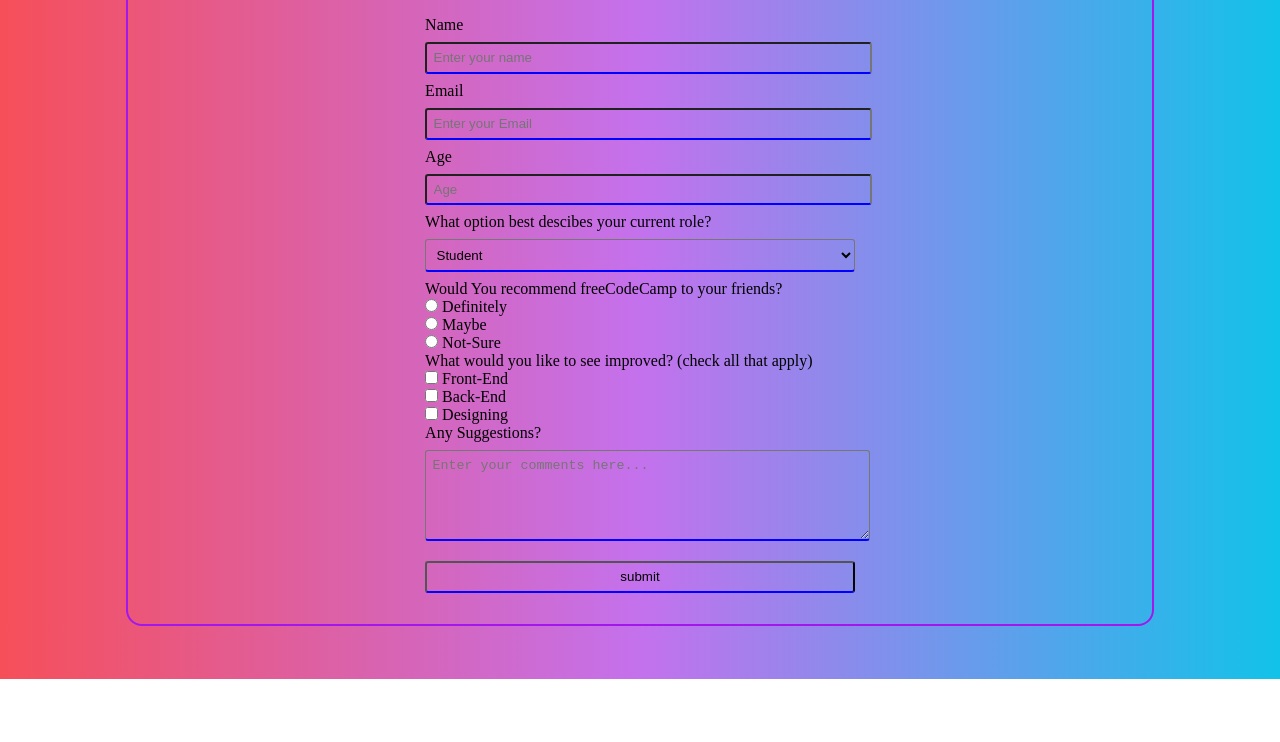
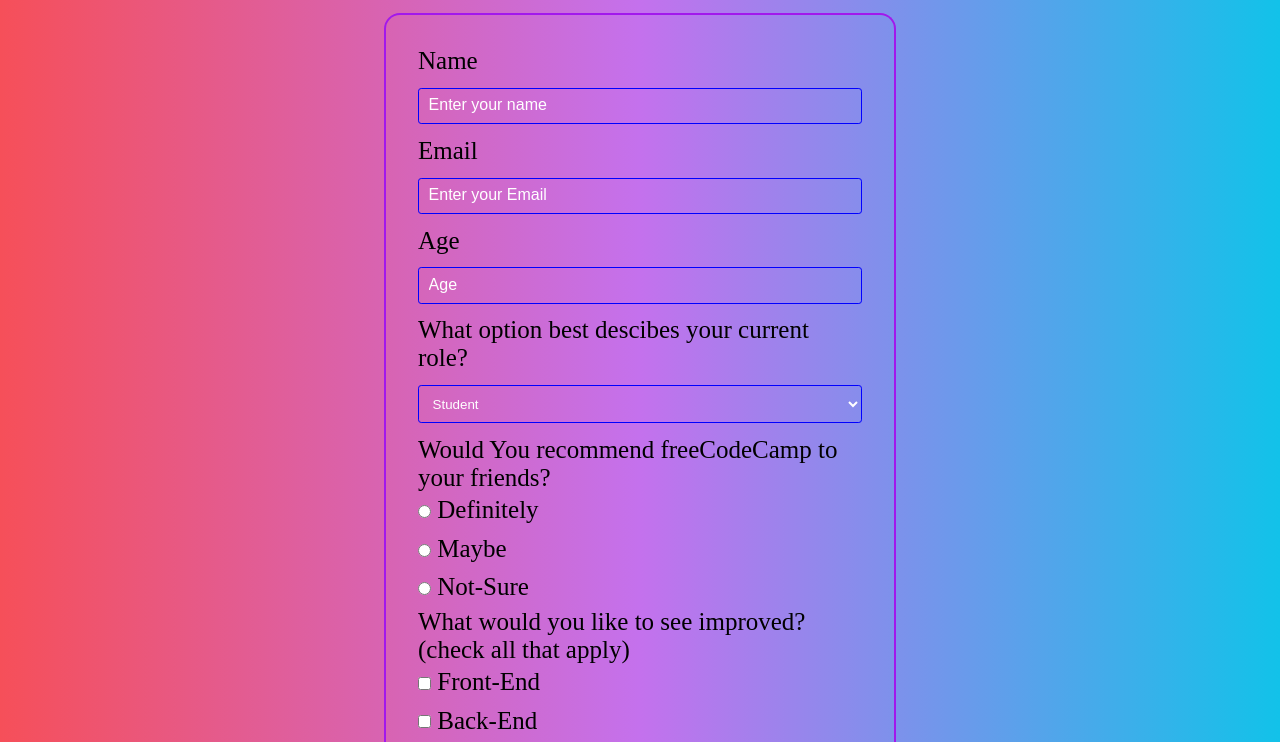
Before and after one commit to Ryzen-thor/freeCodeCamp-surveyForm-project, a plain HTML site: page index.html in a window 1280 px wide. Shown: the part 121-863 px from the top of the page. Before the commit the page ends 800 px from the top, so only its background shows below. Drawn offline with Linux system fonts and the light colour scheme.

Commit message:
second version

```diff
--- a/index.html
+++ b/index.html
@@ -19,50 +19,50 @@
 
         <form action="" id="survey-form">
             <label for="name" id="name-label">Name
-                <input class="same" type="text" name="name" id="name" placeholder="Enter your name" />
+                <input class="same same1 class="" typ"e="text" name="name" id="name" placeholder="Enter your name" />
             </label><br>
             <label for="name" id="email-label">Email
-                <input class="same" type="email" name="email" id="email" placeholder="Enter your Email" />
+                <input class="same same1 " type="email" name="email" id="email" placeholder="Enter your Email" />
             </label><br>
             <label for="name" id="number-label">Age
-                <input class="same" type="number" name="number" id="number" placeholder="Age" min="10" step="5" max="100" />
+                <input class="same same1 " type="number" name="number" id="number" placeholder="Age" min="10" step="5" max="100" />
             </label><br>
 
             <label for="dropdown">
                 What option best descibes your current role?<br>
-                <select class="same" name="dropdown" id="dropdown">
-                    <option value="student">Student</option>
-                    <option value="full-time-job">Full time Job</option>
-                    <option value="full-time-learner">Full time learner</option>
-                    <option value="other">Other</option>
+                <select class="same same1 " name="dropdown" id="dropdown">
+                    <option value="student"  class="optColor" >Student</option>
+                    <option value="full-time-job" class="optColor">Full time Job</option>
+                    <option value="full-time-learner" class="optColor">Full time learner</option>
+                    <option value="other" class="optColor">Other</option>
                 </select>
             </label><br>
 
             <p>Would You recommend freeCodeCamp to your friends?<br>
                 <label for="definitely">
 
-                    <input type="radio" name="attribute" id="definitely">
+                    <input type="radio" class="same1"  name="attribute" id="definitely">
                     Definitely
                 </label><br>
                 <label for="maybe">
 
-                    <input type="radio" name="attribute" id="maybe">
+                    <input type="radio"  class="same1" name="attribute" id="maybe">
                     Maybe
                 </label><br>
                 <label for="not-sure">
 
-                    <input type="radio" name="attribute" id="not-sure">
+                    <input type="radio"  class="same1" name="attribute" id="not-sure">
                     Not-Sure
                 </label><br>
             </p>
 
             <p>What would you like to see improved? (check all that apply) <br>
 
-                <input type="checkbox" name="1" id="1" value="font-end">
+                <input type="checkbox" class="same1"  name="1" id="1" value="font-end">
                 <label for="1">Front-End</label><br>
-                <input type="checkbox" name="2" id="2" value="back-end">
+                <input type="checkbox" class="same1"  name="2" id="2" value="back-end">
                 <label for="2">Back-End</label><br>
-                <input type="checkbox" name="3" id="3" value="designing">
+                <input type="checkbox" class="same1"  name="3" id="3" value="designing">
                 <label for="3">Designing</label><br>
 
 
@@ -71,10 +71,10 @@
 
             <label for="textarea">
                 Any Suggestions?<br>
-                <textarea class="same" name="textarea" id="textarea" cols="50" rows="5" placeholder="Enter your comments here..."></textarea>
+                <textarea class="same same1 " name="textarea" id="textarea" cols="50" rows="8" placeholder="Enter your comments here..."></textarea>
             </label>
             <br>
-            <input class="same" type="submit" value="submit" id="submit">
+            <input class="same same1 " type="submit" value="submit" id="submit">
 
 
 
--- a/style.css
+++ b/style.css
@@ -1,11 +1,14 @@
 *{
     padding: 0;
     margin: 0;
+    box-sizing: border-box;
 }
 body{
     background: #12c2e9;  /* fallback for old browsers */
 background: -webkit-linear-gradient(to right, #f64f59, #c471ed, #12c2e9);  /* Chrome 10-25, Safari 5.1-6 */
 background: linear-gradient(to right, #f64f59, #c471ed, #12c2e9);
+font-size: 25px;
+height: 100vh;
 }
 
 #title,#description{
@@ -23,14 +26,17 @@ background: linear-gradient(to right, #f64f59, #c471ed, #12c2e9);
 .container{
 
     border: 2px solid   #a218ec ;
+    border-bottom: none;
     border-radius: 1rem;
     display: flex;
     flex-direction: column;
 
     align-items: center;
-    width: 80%;
+    width: 40%;
     margin: 0 auto;
-    height: 80vh;
+    height: auto;
+    /* overflow: hidden; */
+
 }
 
 #survey-form{
@@ -39,10 +45,60 @@ background: linear-gradient(to right, #f64f59, #c471ed, #12c2e9);
 
 .same{
     width: 100%;
-    padding: 0.4rem;
-    margin: 0.5rem 0 0.5rem 0;
+    /* padding: 0.4rem;
+    margin: 0.5rem 0 0.5rem 0; */
     border-radius: 0.2rem;
     background: none;
+    border-top: none;
+    border-left: none;
+    border-right: none;
+    border:1px solid blue ;
+    transition: all 0.2s ease-out;
+}
+::placeholder{
+    color: white;
+    font-size: 1rem;
+}
+
+::selection{
+    color: yellow;
+}
+
+.same1{
+    padding: 0.6rem;
+    margin: 0.8rem 0 0.8rem 0;
+    cursor: pointer;
+}
+
+#submit:hover{
+    background-color: rgb(30, 30, 231);
+    color: white;
+    font-size: 1.4rem;
+}
+
+#submit{
+    /* margin-top: 20rem; */
+    font-size: 1rem;
+    color: white;
+}
+input:focus{
     outline: none;
-    border-bottom:2px solid blue ;
+    border: 1px solid blue;
+    padding: 1rem;
+    font-size: 1.2rem;
 }
+
+textarea:focus{
+    outline: none;
+    border: 1px solid blue;
+    padding: 1rem;
+}
+
+.optColor{
+    color: white;
+    background-color: black;
+}
+
+#dropdown{
+    color: white;
+}
```
